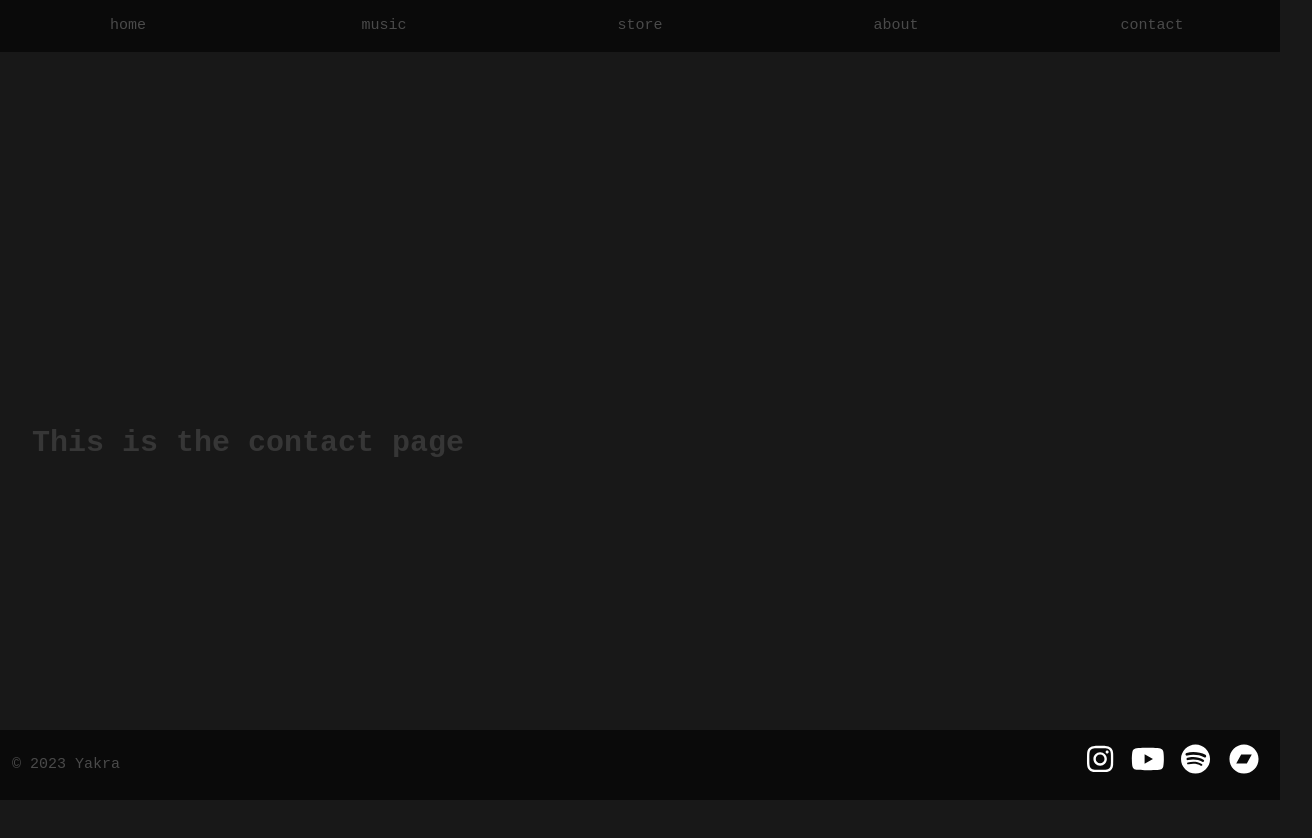
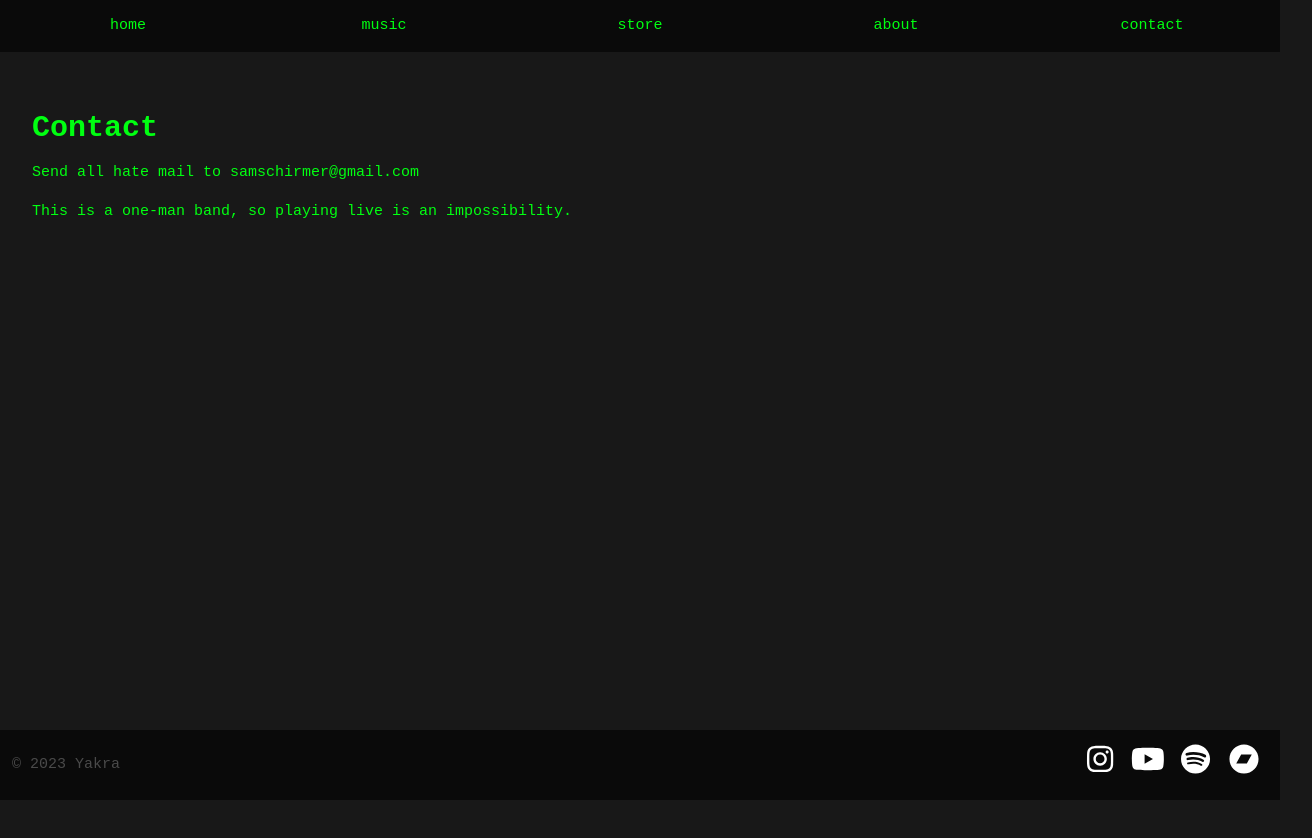
Before and after one commit to samschirmer/yakra-band-website, a Vue app: page /contact in a window 1280 px wide. Shown: the top 838 px of the page, 1312 px wide, since content can reach past the window. Built offline with nearby package versions, Linux system fonts and the light colour scheme.

Commit message:
roughed in misc info

```diff
--- a/src/assets/base.css
+++ b/src/assets/base.css
@@ -1,4 +1,3 @@
-/* color palette from <https://github.com/vuejs/theme> */
 :root {
   --vt-c-white: #ffffff;
   --vt-c-white-soft: #f8f8f8;
--- a/src/assets/main.css
+++ b/src/assets/main.css
@@ -9,7 +9,7 @@
 
 a, .green {
   text-decoration: none;
-  color: #00ff11;
+  color: #00ff11 !important;
   transition: 0.4s;
 }
 
--- a/src/views/AboutView.vue
+++ b/src/views/AboutView.vue
@@ -1,6 +1,26 @@
 <template>
-  <div class="about content">
-    <h1>This is an about page</h1>
+  <div class="about content green">
+    <h1 class="green">About Yakra</h1>
+    <div>
+      <p>
+        Yakra is a name that comes from an ancient story about a boy that learned his planet was fated to be consumed by an intergalactic parasite.
+        Upon learning this, he assembled a party and set out to kill the space leech, at great expense to himself and others he loved.
+        Yakra was the name of a beast he slew on his journey.
+      </p>
+      <p>
+        Yakra (the band) is comprised of <a href="https://samschirmer.com">Sam Schirmer</a>, a nerd from St. Louis, MO. That's it.
+      </p>
+      <p>
+        This album is comprised of riffs I've been writing since I was a teenager. Those years have gotten further and further away from me,
+        and I decided to finally sit down and take a real crack and getting things tracked and released. Why? I don't know. I expect very few
+        people will like any of this music. That's fine with me.
+      </p>
+      <p>
+        This record is the culmination of decades of, well, fucking around with a guitar with no real purpose, but with the eventual goal of releasing <em>something</em>.
+      </p>
+      <p>This is that something.</p>
+
+    </div>
   </div>
 </template>
 
@@ -8,8 +28,9 @@
 @media (min-width: 1024px) {
   .about {
     min-height: 100vh;
-    display: flex;
-    align-items: center;
+    max-width: 800px;
+    margin: auto;
+    padding-top: 60px;
   }
 }
 </style>
--- a/src/views/ContactView.vue
+++ b/src/views/ContactView.vue
@@ -1,21 +1,35 @@
 <template>
-  <div class="contact content">
-    <h1>This is the contact page
-      <span class="icon">
-        <i class="fas fa-home"></i>
-      </span>
-    </h1>
+  <div class="contact content green">
+    <h1 class="green">Contact</h1>
+    <div>
+      <p>
+        Send all hate mail to {{ email }}
+      </p>
+      <p>
+        This is a one-man band, so playing live is an impossibility.
+      </p>
+
+    </div>
   </div>
 </template>
+
+<script>
+export default {
+  data() {
+    return {
+      email: atob("c2Ftc2NoaXJtZXJAZ21haWwuY29t")
+    };
+  },
+}
+</script>
 
 <style>
 @media (min-width: 1024px) {
   .contact {
     min-height: 100vh;
-    display: flex;
+    max-width: 800px;
     margin: auto;
-    flex: 1;
-    align-items: center;
+    padding-top: 60px;
   }
 }
 </style>
--- a/src/views/MusicView.vue
+++ b/src/views/MusicView.vue
@@ -1,6 +1,11 @@
 <template>
-  <div class="music content">
-    <h1>This is the music page</h1>
+  <div class="music content green">
+    <h1 class="green">Where to Find Music</h1>
+    <div>
+      <p>
+        Spotify, Bandcamp, Youtube, or just email me and I'll send you the files, I don't care.
+      </p>
+    </div>
   </div>
 </template>
 
@@ -8,8 +13,9 @@
 @media (min-width: 1024px) {
   .music {
     min-height: 100vh;
-    display: flex;
-    align-items: center;
+    max-width: 800px;
+    margin: auto;
+    padding-top: 60px;
   }
 }
 </style>
```
Also changed, not shown: src/components/TrackNotes.vue (deleted, +0 -19 lines).
